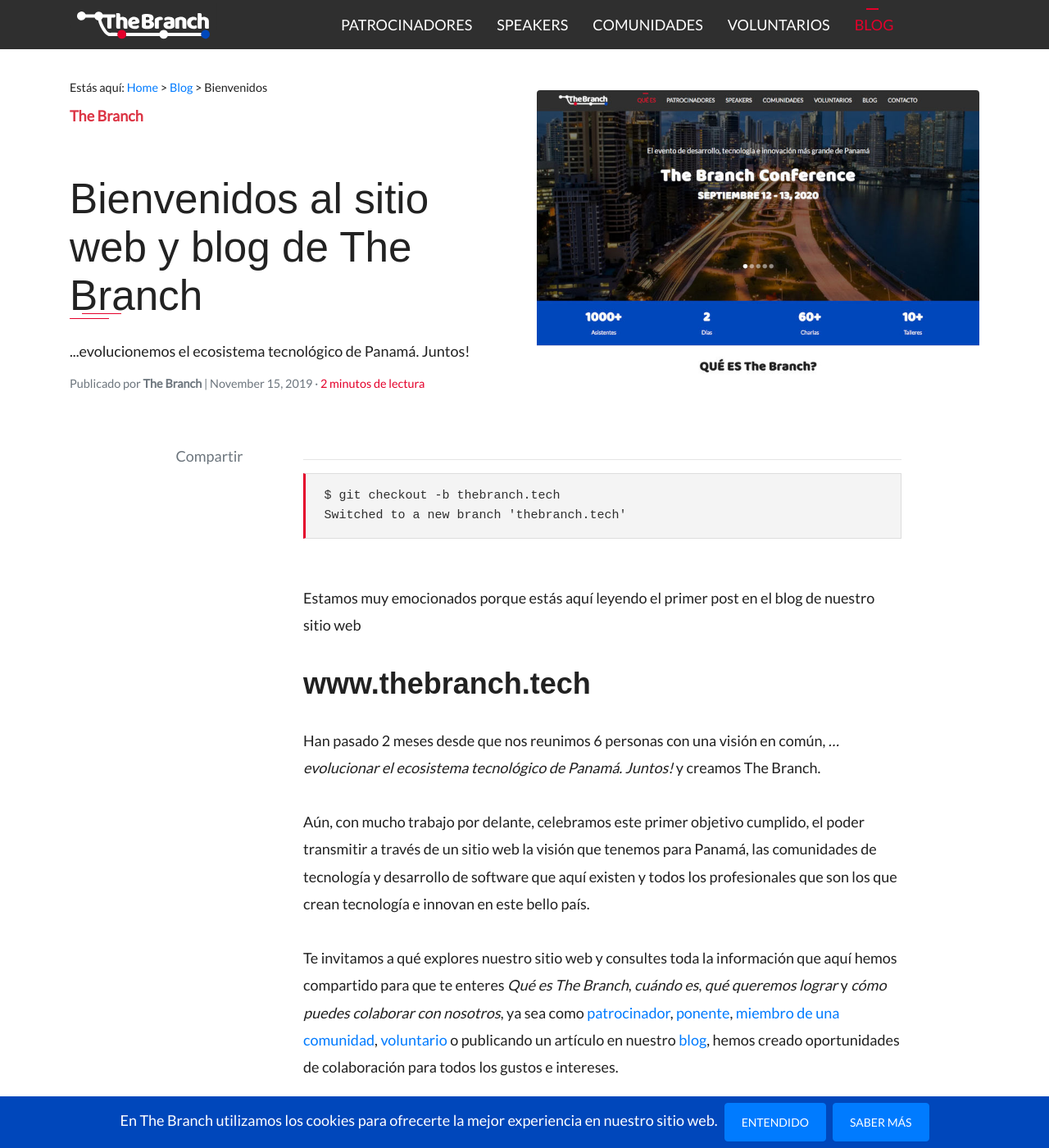
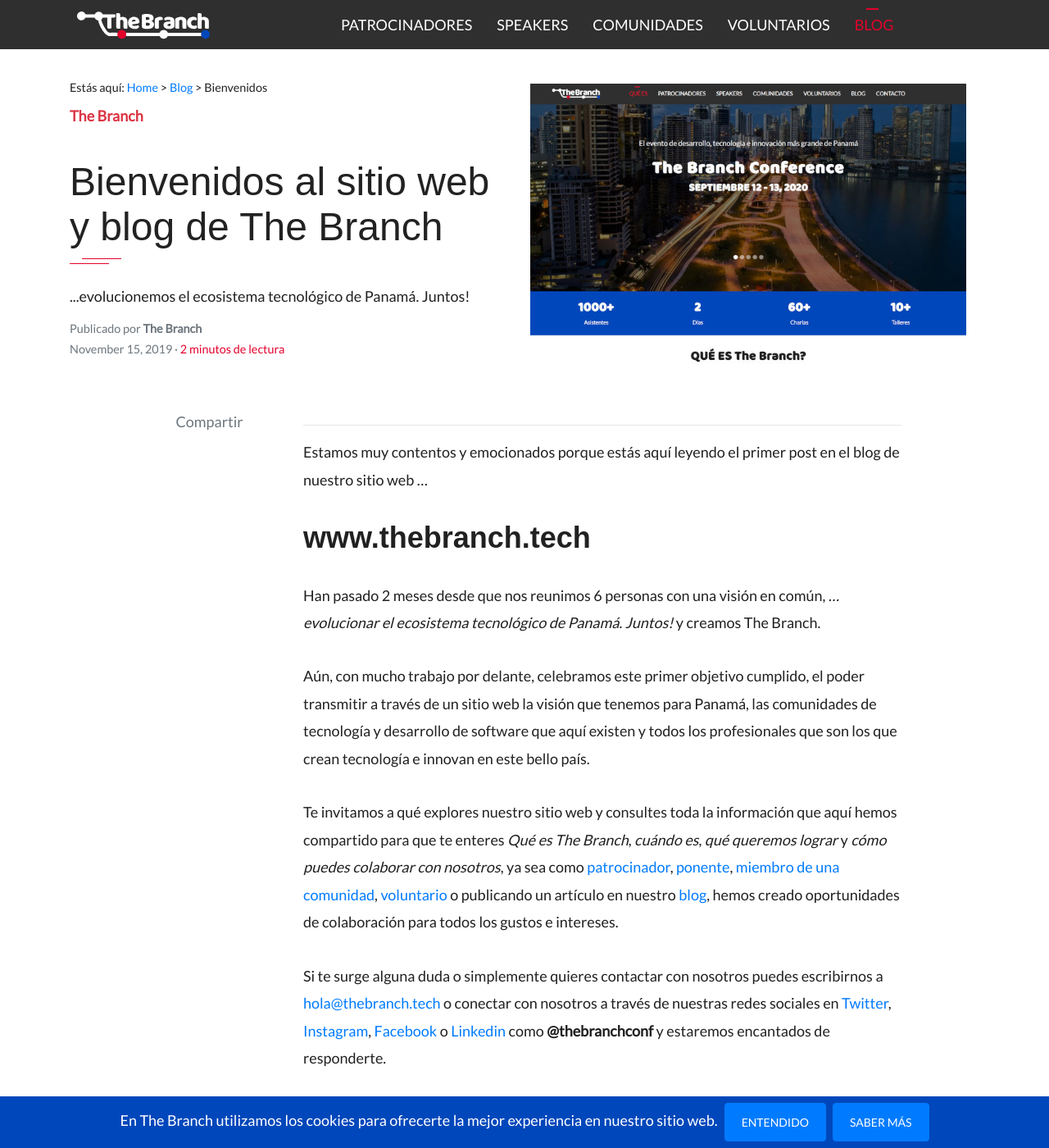
Before and after one commit to marvlm/thebranchconf, a Jekyll site: the page built from _posts/2019-11-15-bienvenidos.md, in a window 1280 px wide and 1400 px high. Shown: the whole window at 82% size. Built offline with Jekyll 4.4.1, drawn with Linux system fonts in a browser that asks for light colours; nearby versions of some CDN libraries; some web fonts are replaced; comment, search, counter and statistics services are not loaded; some of the changed text lies outside the part shown.

Commit message:
Added sticky option to blog Home, displaying the welcome message first, *add 'sticky' tag

````diff
--- a/_includes/blog/latest-articles.html
+++ b/_includes/blog/latest-articles.html
@@ -1,5 +1,5 @@
 <!-- Blog Section Start -->
-<section id="blog" class="section-padding">
+<section id="blog">
   <div class="container">
     <div class="row">
       <div class="col-12">
--- a/_includes/blog/tags-list.html
+++ b/_includes/blog/tags-list.html
@@ -2,8 +2,10 @@
 <div class="mb-4">
     <ul class="tags">
         {% for tag in post.tags %}
+        {% unless tag == 'sticky' %}
         <li><a href="{{site.baseurl}}/blog/tags.html#{{ tag | downcase }}"
                 class="tag">#{{ tag | downcase }}</a></li>
+        {% endunless %}
         {% endfor %}
     </ul>
 </div>
--- a/_layouts/post.html
+++ b/_layouts/post.html
@@ -30,7 +30,7 @@
 							<span class="text-muted d-block mt-1">
 								{% for item in site.data.authors.docs %}
 								{% if item.id == page.author %}
-								Publicado por <strong>{{ item.name}}</strong> |
+								Publicado por <strong>{{ item.name}}</strong> <br/>
 								{% endif %}
 								{% endfor %}
 								{{ page.date | date: '%B %d, %Y' }} ·
@@ -65,7 +65,7 @@
 						<a class="a2a_dd" href="https://www.addtoany.com/share"></a>
 						<a class="a2a_button_facebook"></a>
 						<a class="a2a_button_twitter"></a>
-						<a class="a2a_button_linkedin"></a>
+						<a class="a2a_button_whatsapp"></a>
 					</div>
 					<script async src="https://static.addtoany.com/menu/page.js"></script>
 					<!-- AddToAny END -->
--- a/_posts/2019-11-15-bienvenidos.md
+++ b/_posts/2019-11-15-bienvenidos.md
@@ -6,18 +6,13 @@
 categories: [The Branch]
 image: /assets/img/blog/thebranch-website-snapshot.jpg
 date: 15/11/2019
-tags: [bienvenido, Panamá, tecnología, desarrollo de software, innovación]
+tags: [sticky, bienvenido, Panamá, tecnología, desarrollo de software, innovación]
 author: thebranch
 ---
 
 ****
 
-```
-$ git checkout -b thebranch.tech
-Switched to a new branch 'thebranch.tech'
-```
-
-Estamos muy emocionados porque estás aquí leyendo el primer post en el blog de nuestro sitio web
+Estamos muy contentos y emocionados porque estás aquí leyendo el primer post en el blog de nuestro sitio web ...
 
 #### www.thebranch.tech
 
@@ -33,8 +28,13 @@
 
 ## {{site.slogan}}
 
+```
+$ git checkout -b thebranch.tech
+Switched to a new branch 'thebranch.tech'
+```
+
 Un abrazo!
 
-![The Branch logo]({{ site.baseurl }}/{{ site.logo }}){:width="30%"}
+![The Branch logo]({{ site.baseurl }}/{{ site.logo }}){:width="40%"}
 
 ***
--- a/assets/css/main.css
+++ b/assets/css/main.css
@@ -393,12 +393,12 @@
 }
 
 .article-headline {
-    /*font-family: Georgia,Times,"Times New Roman",serif;*/
-    font-size: 3.2rem;
+    font-size: 3.0rem;
     font-weight: 400;
     line-height: 1.15;
     color: #222222;
-    margin-top: 60px;
+    margin-top: 40px;
+    padding-bottom: 20px;
 }
 
 .article-headline:before {
@@ -441,6 +441,7 @@
 .article-image{
   width:100%;
   height: auto;
+  padding-top: 20px;
 }
 
 .article-post code {
@@ -2841,3 +2842,43 @@
 .intro-desc {
   margin-bottom: 30px;
 }
+
+.jumbotron {
+	background-size:cover;
+	padding:7rem 1rem;
+}
+.bg-lightblue {
+  background-color: #f3f4f3 !important;
+}
+
+.jumbotron-home h1 {
+  font-size: 2.4rem;
+  font-weight: 700;
+  line-height: 1.1;
+  padding-top: 35px;
+}
+.jumbotron-home a {
+  margin-bottom: 35px;
+}
+
+@media (min-width:992px) {
+	.jumbotron-lg-withnav {
+		padding-bottom:calc(10rem - 69.75px);
+	}
+	.jumbotron-lg {
+		padding:10rem 0;
+	}
+	.jumbotron-xl {
+		padding:15rem 0;
+	}
+	.jumbotron-xl {
+		min-height:100vh;
+	}
+	.bottom-align-text-absolute {
+		position:absolute;
+		bottom:30px;
+		margin:auto;
+		left:0;
+		right:0;
+	}
+}
````
Also changed, not shown: _layouts/blog.html (+5 -2 lines).
